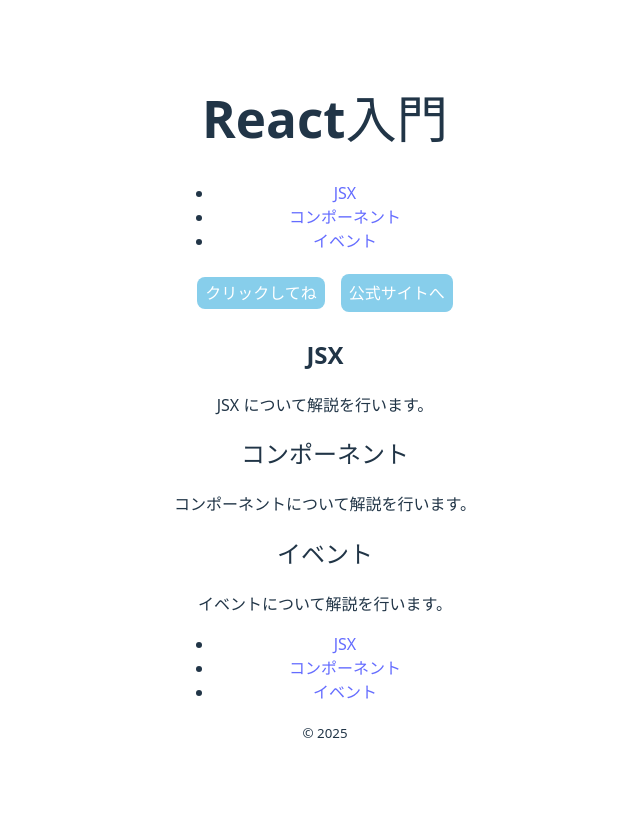
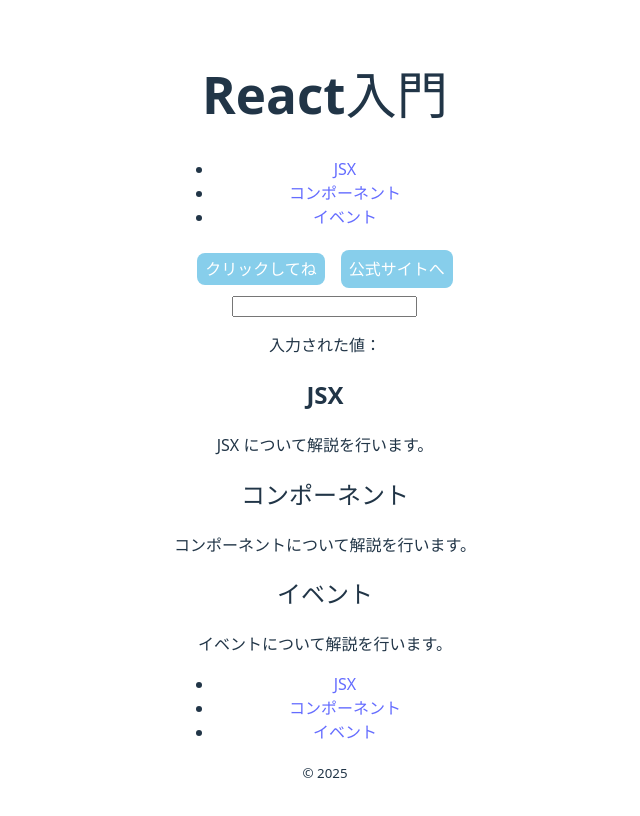
Before and after one commit to AbeTakaki/my-react-app, a React (Vite) app in the folder my-react-app/: page / in a window 1280 px wide. Shown: the whole page, without its empty margins (315-955 px from the left). Built offline with nearby package versions, Linux system fonts and the light colour scheme.

Commit message:
入力フォームでのstateの使用

```diff
--- a/my-react-app/src/App.jsx
+++ b/my-react-app/src/App.jsx
@@ -1,6 +1,7 @@
 import './App.css'
 import Content from './components/Content'
 import Layout from './components/Layout'
+import DisplayValue from './components/DisplayValue'
 
 const Button = ({onClick, href, children}) => {
   const style = {
@@ -64,9 +65,9 @@
       <Layout>
         <Button onClick={handleClick}>クリックしてね</Button>
         <Button href={href}>公式サイトへ</Button>
+        <DisplayValue />
         {contents.map((content) => (<Content key={content.id} {...content} />))}
       </Layout>
-
     </div>
   )
 }
--- /dev/null
+++ b/my-react-app/src/components/DisplayValue.jsx
@@ -0,0 +1,27 @@
+import { useState } from "react";
+
+const DisplayValue = () => {
+  // state = 現在のステート
+  // setState = ステートを更新するための関数
+
+  // useState の使用
+  const [value, setValue] = useState("");
+
+  // value を更新
+  const handleChange = (e) => {
+    setValue(e.target.value);
+  }
+
+  return (
+    <div>
+      <input
+        type="text"
+        value={value}
+        onChange={handleChange}
+      />
+      <p>入力された値：{value}</p>
+    </div>
+  )
+}
+
+export default DisplayValue;
```
